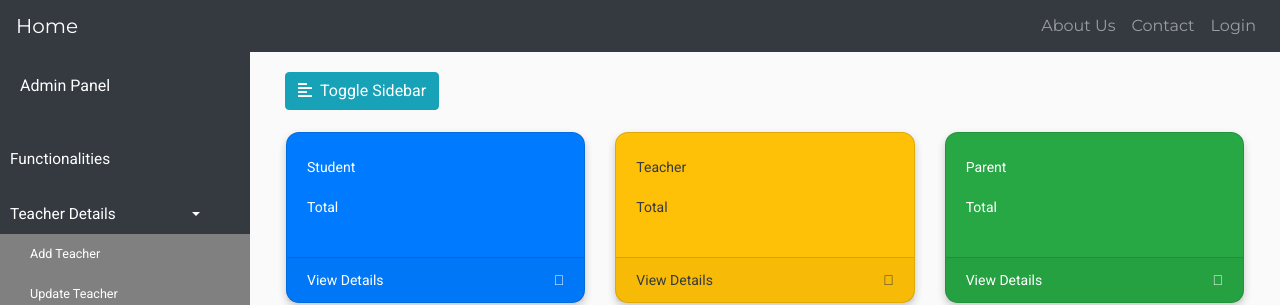
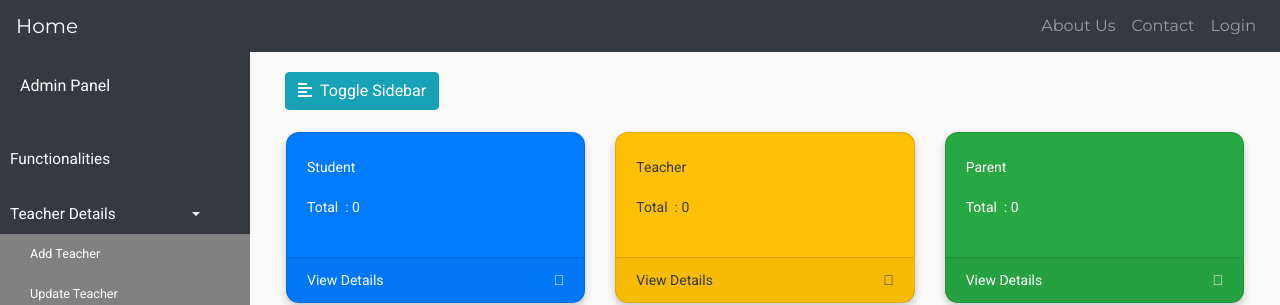
Before and after one commit to AnikS0498/spc-frontEnd, an Angular app: page /admin/dashboard in a window 1280 px wide. Shown: the top 305 px of the page. Built offline with nearby package versions, Linux system fonts and the light colour scheme; no server answers.

Commit message:
changes in adminModule

```diff
--- a/src/admin/admin-get-all-parents/admin-get-all-parents.component.html
+++ b/src/admin/admin-get-all-parents/admin-get-all-parents.component.html
@@ -1,16 +1,9 @@
 <div class="container" id="addUpdateButtons">
   <div class="row">
-    <a [routerLink]="'/admin/parent/add'"
-      ><button type="button" class="btn btn-success ml-4 mr-3">ADD</button></a
-    >
-    <a [routerLink]="'/admin/parent/update'"
-      ><button
-        type="button"
-        class="btn btn-success ml-3"
-      >
+    <a [routerLink]="'/admin/parent/add'"><button type="button" class="btn btn-success ml-4 mr-3">ADD</button></a>
+    <a [routerLink]="'/admin/parent/update'"><button type="button" class="btn btn-success ml-3">
         UPDATE
-      </button></a
-    >
+      </button></a>
   </div>
 </div>
 
@@ -22,11 +15,8 @@
         <div class="card m-b-30 bg-muted">
           <div class="card-body row">
             <div class="col-6">
-              <img
-                src="http://s3.amazonaws.com/pix.iemoji.com/images/emoji/apple/ios-12/256/blond-haired-man.png"
-                alt=""
-                class="img-fluid rounded-circle w-50"
-              />
+              <img src="http://s3.amazonaws.com/pix.iemoji.com/images/emoji/apple/ios-12/256/blond-haired-man.png"
+                alt="" class="img-fluid rounded-circle w-50" />
             </div>
             <div class="col-6 card-title align-self-center mb-0">
               <h2>{{ parent.name }}</h2>
@@ -34,11 +24,7 @@
           </div>
           <ul class="list-group list-group-flush">
             <li class="list-group-item" *ngFor="let student of parent.student">
-              <i
-                *ngIf="parent.student.length === 2"
-                class="fas fa-user-graduate float-right"
-              ></i
-              >Student Name : {{ student.name }}
+              <i class="fas fa-user-graduate float-right"></i>Student Name : {{ student.name }}
             </li>
             <li class="list-group-item">
               <i class="fa fa-phone float-right"></i>Phone :
--- a/src/admin/admin-get-all-students/admin-get-all-student.component.html
+++ b/src/admin/admin-get-all-students/admin-get-all-student.component.html
@@ -18,16 +18,13 @@
             </div>
             <ul class="list-group list-group-flush">
               <li class="list-group-item">
+                <i class="fa fa-id-card float-right"></i>ID :
+                {{ student.id }}
+              </li>
+              <li class="list-group-item">
                 <i class="fa fa-book-reader float-right"></i>Standard :
                 {{ student.standard.grade }}
               </li>
-              <li class="list-group-item">
-                <i class="fa fa-book float-right"></i>Standard :
-                {{ student.parent.name }}
-              </li>
-              <!-- <li class="list-group-item" *ngIf="teacher.standard.grade"><i
-                                      class="fa fa-book-reader float-right"></i>Class Teacher : {{teacher.standard.grade}}
-                              </li> -->
             </ul>
           </div>
           <br />
--- a/src/admin/admin-get-all-students/admin-get-all-student.component.ts
+++ b/src/admin/admin-get-all-students/admin-get-all-student.component.ts
@@ -14,12 +14,13 @@ export class AdminGetAllStudentComponent implements OnInit {
   constructor(private adminService:AdminService) { }
 
   ngOnInit(): void {
+    this.getStudents();
   }
 
-  getAllStudents(){
+  public getStudents():void{
     this.adminService.getAllStudent().subscribe({
-      next: student =>{
-        this.students = student;
+      next: students =>{
+        this.students = students;
       }
     });
   }
--- a/src/admin/admin.module.ts
+++ b/src/admin/admin.module.ts
@@ -32,6 +32,7 @@ import { AdminGetAllStudentComponent } from './admin-get-all-students/admin-get-
       { path:'admin', component:AdminComponent },
       { path:'admin/getAllParents', component:AdminGetAllParentsComponent },
       { path:'admin/getAllTeachers', component:AdminGetAllTeachersComponent },
+      { path:'admin/getAllStudents', component: AdminGetAllStudentComponent },
       { path:'admin/teacher/add', component: TeacherAddComponent },
       { path:'admin/teacher/update', component: TeacherUpdateComponent },
       { path:'admin/parent/add', component: ParentAddComponent },
--- a/src/app/admin-dashboard/admin-dashboard.component.html
+++ b/src/app/admin-dashboard/admin-dashboard.component.html
@@ -56,10 +56,7 @@
           >
           <ul class="collapse list-unstyled" id="studentSubMenu">
             <li>
-              <a [routerLink]="'/admin/student/add'">Add student</a>
-            </li>
-            <li>
-              <a [routerLink]="'/admin/student/getAllStudents'">Get students</a>
+              <a [routerLink]="'/admin/getAllStudents'">Get students</a>
             </li>
           </ul>
         </li>
@@ -89,12 +86,12 @@
               <div class="card-body py-4 mb-3">
                 Student <br />
                 <br />
-                Total
+                Total &nbsp;: {{ students.length }}
               </div>
               <div class="card-footer d-flex">
                 View Details
                 <span class="ml-auto">
-                  <a [routerLink]="'/admin/student/getAllStudents'"><i class="fad fa-arrow-right"></i></a>
+                  <a [routerLink]="'/admin/getAllStudents'"><i class="fad fa-arrow-right"></i></a>
                 </span>
               </div>
             </div>
@@ -104,7 +101,7 @@
               <div class="card-body py-4 mb-3">
                 Teacher <br />
                 <br />
-                Total
+                Total &nbsp;: {{ teachers.length }}
               </div>
               <div class="card-footer d-flex">
                 View Details
@@ -119,7 +116,7 @@
               <div class="card-body py-4 mb-3">
                 Parent <br />
                 <br />
-                Total
+                Total &nbsp;: {{ parents.length }}
               </div>
               <div class="card-footer d-flex">
                 View Details
--- a/src/app/admin-dashboard/admin-dashboard.component.ts
+++ b/src/app/admin-dashboard/admin-dashboard.component.ts
@@ -1,4 +1,8 @@
 import { Component, OnInit } from '@angular/core';
+import { IParent } from 'src/models/parent';
+import { IStudent } from 'src/models/student';
+import { ITeacher } from 'src/models/teacher';
+import { AdminService } from 'src/services/admin.service';
 
 @Component({
   selector: 'app-admin-dashboard',
@@ -7,9 +11,42 @@ import { Component, OnInit } from '@angular/core';
 })
 export class AdminDashboardComponent implements OnInit {
 
-  constructor() { }
+  parents: IParent[]=[];
+  students:IStudent[]=[];
+  teachers:ITeacher[]=[];
+
+  constructor(private adminService:AdminService) { }
 
   ngOnInit(): void {
+    this.getParents();
+    this.getTeachers();
+    this.getStudents();
+  }
+
+  public getParents(): void {
+    this.adminService.getAllParent().subscribe({
+      next: parents => {
+        this.parents = parents;
+      },
+      error: err => console.log(err)
+    });
+  }
+
+  public getStudents():void{
+    this.adminService.getAllStudent().subscribe({
+      next: students =>{
+        this.students = students;
+      }
+    });
+  }
+
+  public getTeachers(): void {
+    this.adminService.getAllTeacher().subscribe({
+      next: teachers=>{
+        this.teachers = teachers;
+      },
+      error: err=> console.log(err)
+    });
   }
 
 }
--- a/src/services/teacher.service.ts
+++ b/src/services/teacher.service.ts
@@ -25,7 +25,7 @@ export class TeacherService {
 
   updateExamDetails(exam: IExam, sId: string): Observable<IExam> {
     let param = new HttpParams().set("standardIdList", sId);
-    return this.http.put<IExam>(`${this.apiServerUrl}/teacher/exam/add`, exam,
+    return this.http.put<IExam>(`${this.apiServerUrl}/teacher/exam/update`, exam,
       { params: param });
   }
 
@@ -43,13 +43,13 @@ export class TeacherService {
 
   addAttendanceDetails(attendance: IAttendance, sId: string): Observable<IAttendance> {
     let param = new HttpParams().set("studentId", sId);
-    return this.http.post<IAttendance>(`${this.apiServerUrl}/teacher/reportCard/add`, attendance,
+    return this.http.post<IAttendance>(`${this.apiServerUrl}/teacher/attendance/add`, attendance,
       { params: param });
   }
 
   updateAttendanceDetails(attendance: IAttendance, sId: string): Observable<IAttendance> {
     let param = new HttpParams().set("studentId", sId);
-    return this.http.put<IAttendance>(`${this.apiServerUrl}/teacher/reportCard/add`, attendance,
+    return this.http.put<IAttendance>(`${this.apiServerUrl}/teacher/attendance/update`, attendance,
       { params: param });;
 
   }
```
